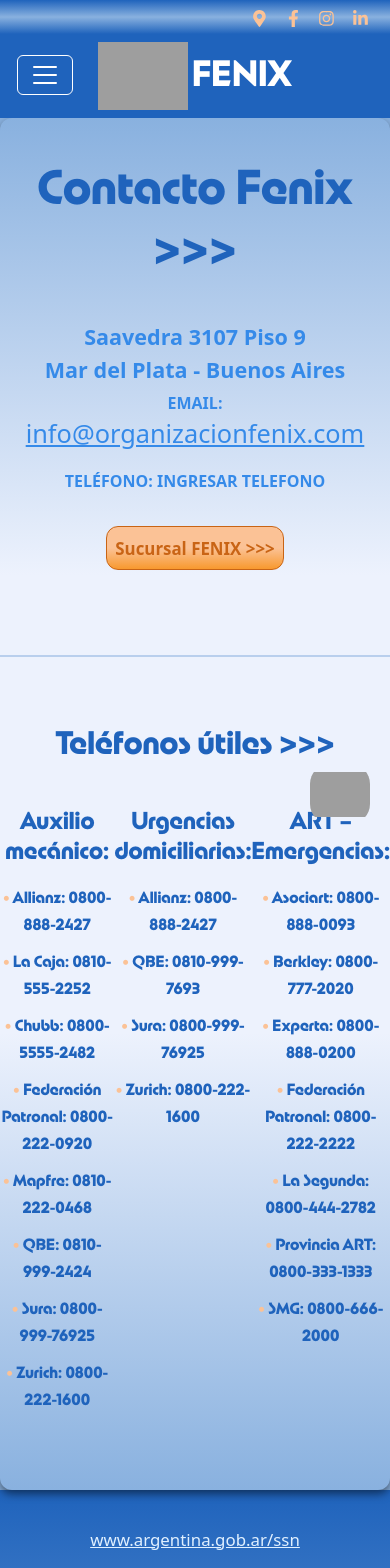
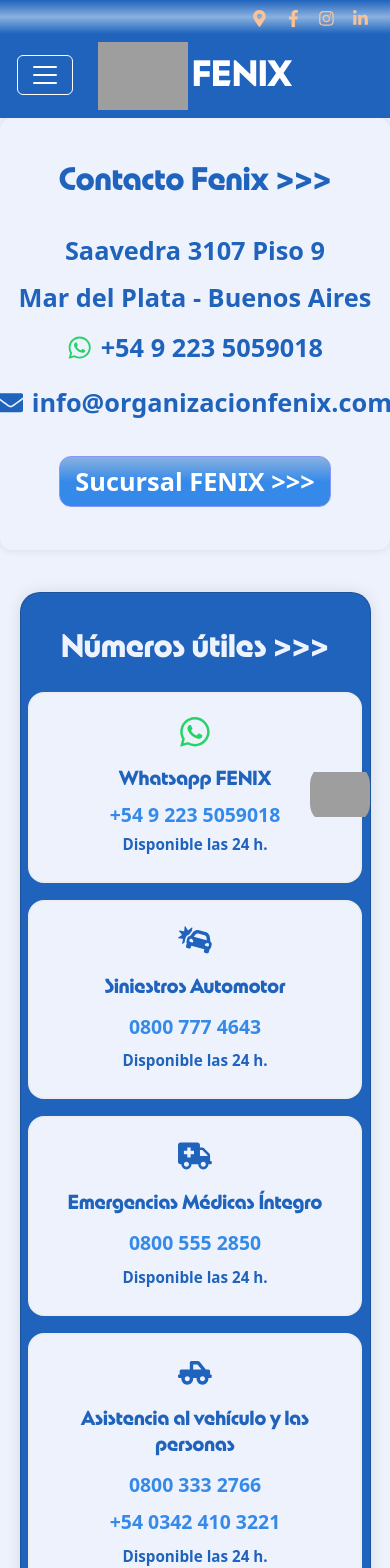
Before and after one commit to Ivanjaviersanchez/Fenix-Broker, a React (Vite) app: page /contacto in a window 390 px wide. Shown: the top 1568 px of the page. Built offline with nearby package versions, Linux system fonts and the light colour scheme; grey boxes are pictures that could not be loaded.

Commit message:
Componente Contacto Final 27/10

```diff
--- a/src/components/Contacto.css
+++ b/src/components/Contacto.css
@@ -1,82 +1,231 @@
-/*    Telefonos de contacto      */
-
 .ContainerContacto {
   margin: 0;
-  padding: 0vh;
-  background: linear-gradient(to bottom, #89b1df , var(--color-7), var(--color-7), #89b1df  );
+  padding: 0;
+  background: linear-gradient(to bottom, var(--color-7), var(--color-7), #89b1df);
+  display: flex;
+  flex-direction: column;
+  gap: 5vh;
 }
 
+/* --- Sección Contacto Fenix --- */
 .SucursalCard {
   background-size: cover;
   background-position: center;
-
+  border: none;
+  box-shadow: 0 0 10px rgba(0, 0, 0, 0.1);
+  justify-content: center;
 }
 
 .SucursalContactContainer {
-  padding: 5vh 0;
-  flex: 1;
-  color: var(--color-1);
+  padding: 5vh 10vw;
+
 }
 
 .SucursalContactTitle {
   font-size: 6vh;
-  padding-bottom: 4vh;
-  font-family: 'New Astro', sans-serif;
-}
-.SucursalContactContainer p, h4 {
-  font-weight: bold;
-  color: var(--color-2);
-}
-.LinkMail {
-  color: var(--color-2);
-  text-decoration: underline;
+  color: var(--color-1);
+  margin-bottom: 4vh;
+  font-family: "New Astro", sans-serif;
 }
 
-.SucursalDivider {
-  margin: 8vh 0;
-  border: 0;
-  height: 2px;
-  background: var(--color-1);
+.SucursalContactContainer p,
+.SucursalContactContainer h4 {
+  font-weight: bold;
+  color: var(--color-1);
+  font-size: 3vh;
+  margin-bottom: 2vh;
 }
 
-.TelefonosTitle h3 {
-  font-size: 4vh;
-  font-family: 'New Astro', sans-serif;
+.LinkContacto {
   color: var(--color-1);
-  margin: 5vh 0;
+  text-decoration: none;
+  font-weight: bold;
+  transition: color 0.3s ease;
 }
 
-.TelefonosUtiles {
-  margin-top: 2vh;
-  font-size: 4vh;
-  margin-bottom: 2vh;
-  font-family: 'New Astro', sans-serif;
+.LinkContacto:hover {
+  color: var(--color-4);
+}
+.ContactoItem {
   display: flex;
-  flex-direction: row;
+  justify-content: center;
+  align-items: center;
+  gap: 1vh;
 }
 
-.TelefonosBlock {
-  margin-bottom: 2vh;
-  width: 100%;
-}
-
-.TelefonosBlock h5 {
-  margin-bottom: 2vh;
+.IconoContacto {
   font-size: 3vh;
   color: var(--color-1);
 }
 
+.IconoContacto.whatsapp {
+  color: #25d366;
+}
+
+.ContactoBTN {
+  background: linear-gradient(to bottom, #89b1df, #358ae9, #358ae9);
+  border: solid var(--color-3) 1px;
+  border-radius: 12px;
+  font-weight: bold;
+  transition: background-color 0.3s ease;
+  display: inline-block;
+  padding: 0.7vh 1.8vh;
+  margin-top: 2vh;
+  font-size: 3vh;
+  width: auto;
+  transition: all 0.3s ease;
+}
+.ContactoBTN:hover {
+  background: linear-gradient(to bottom, #fbc296,#fbc296,#f8992e);
+  border: solid var(--color-6) 1px;
+  color: var(--color-6) !important;
+  transform: translateX(7px);
+}
+
+/* --- Números útiles --- */
+.NumerosUtilesCard {
+  background: var(--color-1);
+  border-radius: 20px;
+  margin: 0 5vw;
+  padding: 4vh 2vw;
+  box-shadow: 0 0 15px rgba(0, 0, 0, 0.1);
+}
+
+.NumerosUtilesContainer {
+  text-align: center;
+}
+
+.NumerosUtilesTitle {
+  font-size: 4vh;
+  color: var(--color-7);
+  font-family: "New Astro", sans-serif;
+  margin-bottom: 3vh;
+}
+
+.NumerosGrid {
+  display: grid;
+  grid-template-columns: repeat(auto-fit, minmax(250px, 1fr));
+  gap: 2vh;
+}
+
+.NumeroCard {
+  background: var(--color-7);
+  border-radius: 16px;
+  padding: 2.5vh;
+  border: 2px solid #eee;
+  transition: all 0.3s ease;
+  display: flex;
+  flex-direction: column;
+  align-items: center;
+}
+
+.NumeroCard:hover {
+  transform: scale(1.03);
+  box-shadow: 0 4px 10px rgba(0, 0, 0, 0.1);
+}
+
+.NumeroCard h3 {
+  color: var(--color-1);
+  font-size: 2.5vh;
+  font-family: "New Astro", sans-serif;
+  margin-top: 1vh;
+  margin-bottom: 1vh;
+}
+
+.NumeroCard p {
+  color: var(--color-2);
+  font-weight: bold;
+  font-size: 1.8vh;
+}
+
+.NumeroCard .numero {
+  color: var(--color-2);
+  font-weight: bold;
+  font-size: 2.3vh;
+}
+.NumeroCard .numero:hover {
+  color: var(--color-3);
+}
+
+.NumeroCard p {
+  color: var(--color-1);
+  font-weight: bold;
+  margin: 0.5vh 0;
+}
+
+/* Íconos */
+.NumeroIcon {
+  font-size: 5vh;
+  color: var(--color-1);
+  margin-bottom: 1vh;
+}
+
+.NumeroIcon.whatsapp {
+  color: #25d366;
+}
+
+/* --- Teléfonos compañías --- */
+
+.TelefonosTitle h3 {
+  font-size: 4vh;
+  font-family: "New Astro", sans-serif;
+  color: var(--color-1);
+  margin: 4vh 0;
+}
+
+.TelefonosUtiles {
+  display: flex;
+  flex-wrap: wrap;
+  gap: 3vw;
+  justify-content: space-around;
+}
+
+.TelefonosBlock {
+  flex: 1 1 300px;
+  margin-bottom: 3vh;
+}
+
+.TelefonosBlock h3 {
+  font-size: 3vh;
+  font-family: "New Astro", sans-serif;
+  color: var(--color-1);
+}
+
 .TelefonosBlock ul {
+  display: flex;
+  flex-direction: column;
   list-style: none;
   padding: 0;
   margin: 0;
   font-size: 2vh;
   line-height: 1.6;
-  display: flex;
-  flex-direction: column;
+}
+
+.TelefonosBlock li {
+  color: var(--color-2);
+  font-weight: bold;
 }
 
 .TelefonosBlock li::before {
   content: "• ";
   color: var(--color-4);
 }
+
+/* --- Responsividad --- */
+@media (max-width: 768px) {
+  .SucursalContactTitle {
+    font-size: 4vh;
+  }
+
+  .NumerosGrid {
+    grid-template-columns: 1fr;
+  }
+
+  .SucursalContactContainer {
+    padding: 5vh 5vw;
+  }
+
+  .NumeroIcon {
+    font-size: 4vh;
+  }
+}
--- a/src/components/Contacto.jsx
+++ b/src/components/Contacto.jsx
@@ -1,48 +1,124 @@
-import Card from 'react-bootstrap/Card';
+import Card from "react-bootstrap/Card";
 import { Link } from "react-router-dom";
-import Button from 'react-bootstrap/Button';
-/* import logo from "../assets/gotaFondo.png"; */
+import Button from "react-bootstrap/Button";
+import {
+  FaWhatsapp,
+  FaCarCrash,
+  FaAmbulance,
+  FaTruckPickup,
+  FaPhoneAlt,
+  FaEnvelope,
+} from "react-icons/fa";
 import "./Contacto.css";
 
 function Contacto() {
   return (
-    <div>
+    <div className="ContainerContacto">
 
-      <div className='ContainerContacto'  >
-        <Card className="SucursalCard" style={{
-          /* backgroundImage: `url(${logo})`, */
+      {/* === SECCIÓN 1: CONTACTO FENIX === */}
+      <Card className="SucursalCard">
+        <div className="SucursalContactContainer">
+          <h3 className="SucursalContactTitle">Contacto Fenix {">>>"}</h3>
+          <h4>Saavedra 3107 Piso 9</h4>
+          <h4>Mar del Plata - Buenos Aires</h4>
 
-          backgroundSize: "cover",
-          backgroundPosition: "center",
-          backgroundRepeat: "no-repeat",
-        }}>
-            <div className="SucursalContactContainer" >
-              <h3 className="SucursalContactTitle">Contacto Fenix {">>>"}</h3>
-              <h4>Saavedra 3107 Piso 9</h4> <h4>Mar del Plata - Buenos Aires</h4>
-                <p>
-                  <strong>EMAIL:</strong>{" "}
-                  <a href="mailto:info@organizacionfenix.com" className="LinkMail">
+          {/* --- WHATSAPP --- */}
+          <p className="ContactoItem">
+            <FaWhatsapp className="IconoContacto whatsapp" />
+            <a
+              href="https://wa.me/5492235059018?text=Hola!%20Quisiera%20contactar%20con%20un%20asesor%20de%20FENIX.%20Gracias!"              target="_blank"
+              rel="noopener noreferrer"
+              className="LinkContacto"
+            >
+              +54 9 223 5059018
+            </a>
+          </p>
+
+          {/* --- EMAIL --- */}
+          <p className="ContactoItem">
+            <FaEnvelope className="IconoContacto" />
+            <a
+              href="mailto:info@organizacionfenix.com?subject=Consulta%20desde%20el%20sitio%20web&body=Hola!%20Quisiera%20hacer%20una%20consulta%20sobre%20seguros."
+              className="LinkContacto"
+            >
               info@organizacionfenix.com
             </a>
           </p>
-                <p>
-                  <strong>TELÉFONO:</strong> INGRESAR TELEFONO
-                </p>
 
           <Link to="/somosfenix">
-                  <Button className="SucursalBTN">
-                    Sucursal FENIX {">>>"}
-                  </Button>
+            <Button className="ContactoBTN">Sucursal FENIX {">>>"}</Button>
           </Link>
+        </div>
+      </Card>
 
-              <hr className="SucursalDivider" />
 
-              <div className='TelefonosTitle'>
-                  <h3>Teléfonos útiles {">>>"}</h3>
+      {/* === SECCIÓN 2: NÚMEROS ÚTILES === */}
+      <Card className="NumerosUtilesCard">
+        <div className="NumerosUtilesContainer">
+          <h3 className="NumerosUtilesTitle">Números útiles {">>>"}</h3>
+
+          <div className="NumerosGrid">
+            <div className="NumeroCard">
+              <FaWhatsapp className="NumeroIcon whatsapp" />
+              <h3>Whatsapp FENIX</h3>
+              <a
+                href="https://wa.me/5492235059018?text=Hola!%20Quisiera%20contactar%20con%20un%20asesor%20de%20FENIX.%20Gracias!"              target="_blank"
+                rel="noopener noreferrer"
+                className="numero"
+              >
+                +54 9 223 5059018
+              </a>
+              <p>Disponible las 24 h.</p>
             </div>
-              <div className="TelefonosUtiles" >
+
+            <div className="NumeroCard">
+              <FaCarCrash className="NumeroIcon" />
+              <h3>Siniestros Automotor</h3>
+              <p className="numero">0800 777 4643</p>
+              <p>Disponible las 24 h.</p>
+            </div>
+
+            <div className="NumeroCard">
+              <FaAmbulance className="NumeroIcon" />
+              <h3>Emergencias Médicas Íntegro</h3>
+              <p className="numero">0800 555 2850</p>
+              <p>Disponible las 24 h.</p>
+            </div>
+
+            <div className="NumeroCard">
+              <FaTruckPickup className="NumeroIcon" />
+              <h3>Asistencia al vehículo y las personas</h3>
+              <p className="numero">0800 333 2766</p>
+              <p className="numero">+54 0342 410 3221</p>
+              <p>Disponible las 24 h.</p>
+            </div>
+
+            <div className="NumeroCard">
+              <FaWhatsapp className="NumeroIcon whatsapp" />
+              <h3>Whatsapp asistencia</h3>
+              <p className="numero">+54 3493 520 650</p>
+              <p>Disponible las 24 h.</p>
+            </div>
+
+            <div className="NumeroCard">
+              <FaPhoneAlt className="NumeroIcon" />
+              <h3>Consultas generales</h3>
+              <p className="numero">0800 444 2850</p>
+              <p>Lunes a viernes de 8 a 20 h.</p>
+            </div>
+          </div>
+        </div>
+      </Card>
+
+      {/* === SECCIÓN 3: TELÉFONOS DE COMPAÑÍAS === */}
+      <Card className="SucursalCard">
+        <div className="SucursalContactContainer">
+          <div className="TelefonosTitle">
+            <h3>Teléfonos de compañías {">>>"}</h3>
+          </div>
+          <div className="TelefonosUtiles">
             <div className="TelefonosBlock">
-                  <h5>Auxilio mecánico:</h5>
+              <h3>Auxilio mecánico:</h3>
               <ul>
                 <li>Allianz: 0800-888-2427</li>
                 <li>La Caja: 0810-555-2252</li>
@@ -55,7 +131,7 @@ function Contacto() {
               </ul>
             </div>
             <div className="TelefonosBlock">
-                  <h5>Urgencias domiciliarias:</h5>
+              <h3>Urgencias domiciliarias:</h3>
               <ul>
                 <li>Allianz: 0800-888-2427</li>
                 <li>QBE: 0810-999-7693</li>
@@ -64,7 +140,7 @@ function Contacto() {
               </ul>
             </div>
             <div className="TelefonosBlock">
-                  <h5>ART – Emergencias:</h5>
+              <h3>ART – Emergencias:</h3>
               <ul>
                 <li>Asociart: 0800-888-0093</li>
                 <li>Berkley: 0800-777-2020</li>
@@ -78,11 +154,8 @@ function Contacto() {
           </div>
         </div>
       </Card>
-
     </div>
-
-    </div>
-  )
+  );
 }
 
-export default Contacto
+export default Contacto;
--- a/src/components/HomeCarruselSeguros.jsx
+++ b/src/components/HomeCarruselSeguros.jsx
@@ -49,8 +49,9 @@ function CarruselSeguros() {
         autoplaySpeed: 3000,
         responsive: [
         { breakpoint: 1200, settings: { slidesToShow: 3 } },
+        { breakpoint: 991, settings: { slidesToShow: 2 } },
         { breakpoint: 768, settings: { slidesToShow: 2 } },
-        { breakpoint: 480, settings: { slidesToShow: 1 } }
+        { breakpoint: 575, settings: { slidesToShow: 1 } }
         ]
     };
 
--- a/src/components/HomeContadores.css
+++ b/src/components/HomeContadores.css
@@ -16,7 +16,7 @@
 }
 
 .ContainerContadoresHome h2 {
-  font-size: 6vh;
+  font-size: 5vh;
   margin-bottom: 3vh;
   font-family: 'New Astro', sans-serif;
   color: var(--color-1);
--- a/src/components/HomeElegirnos.jsx
+++ b/src/components/HomeElegirnos.jsx
@@ -31,7 +31,7 @@ function HomeElegirnos() {
                         Nuestra organización cuenta con asesoría 24/7 ante cualquier situación.
                         Nuestro equipo de asesores se encargará de darte servicio a la brevedad.
                     </p>
-                    <Link to="/seguros/personas" className="cardLinkButtonElegirnos">Conoce más</Link>
+                    <Link to="/seguros/personas" className="cardLinkButtonElegirnos">Conoce más {">>"}</Link>
                     </div>
                 </motion.div>
 
@@ -51,7 +51,7 @@ function HomeElegirnos() {
                         Diseñados para dar la mejor y más adecuada cobertura a tus necesidades
                         con respaldo garantizado de las mejores compañías del mercado.
                     </p>
-                    <Link to="/seguros" className="cardLinkButtonElegirnos">Ver Seguros</Link>
+                    <Link to="/seguros" className="cardLinkButtonElegirnos">Ver Seguros {">>"}</Link>
                     </div>
                 </motion.div>
 
@@ -71,7 +71,7 @@ function HomeElegirnos() {
                         Fenix es una organización con más de 30 años en el mercado
                         brindando confianza y respaldo a cada asegurado.
                     </p>
-                    <Link to="/somosfenix" className="cardLinkButtonElegirnos">Conócenos</Link>
+                    <Link to="/somosfenix" className="cardLinkButtonElegirnos">Conócenos {">>"}</Link>
                     </div>
                 </motion.div>
             </div>
--- a/src/components/HomeSeguros.jsx
+++ b/src/components/HomeSeguros.jsx
@@ -9,7 +9,7 @@ function HomeSeguros() {
   return (
     <div>
 
-        <h2 className='tituloSegurosHome'>Protegé todo con Fenix {">>>"}</h2>
+        <h2 className='tituloSegurosHome'>Protegé todo con FENIX {">>>"}</h2>
 
         <div className="containerSegurosHome">
           <Link to="/seguros/autos" className="seguroItem">
@@ -36,7 +36,7 @@ function HomeSeguros() {
 
         <div className="tituloSegurosConBoton">
           <h2>Conóce todos nuestros seguros {">>>"} </h2>
-          <Link to="/seguros" className="cardLinkButtonConoce">Ver Seguros</Link>
+          <Link to="/seguros" className="cardLinkButtonConoce">Seguros FENIX</Link>
         </div>
 
     </div>
```
Also changed, not shown: src/components/HomeCarrusel.css (+14 -14 lines), src/components/HomeElegirnos.css (+41 -33 lines), src/components/HomeSeguros.css (+12 -8 lines), src/components/HomeCarruselSeguros.css (line endings or trailing spaces), 1 other file (tests, documents, lock files or other folders). Lines whose indentation alone changed are shown as unchanged.
